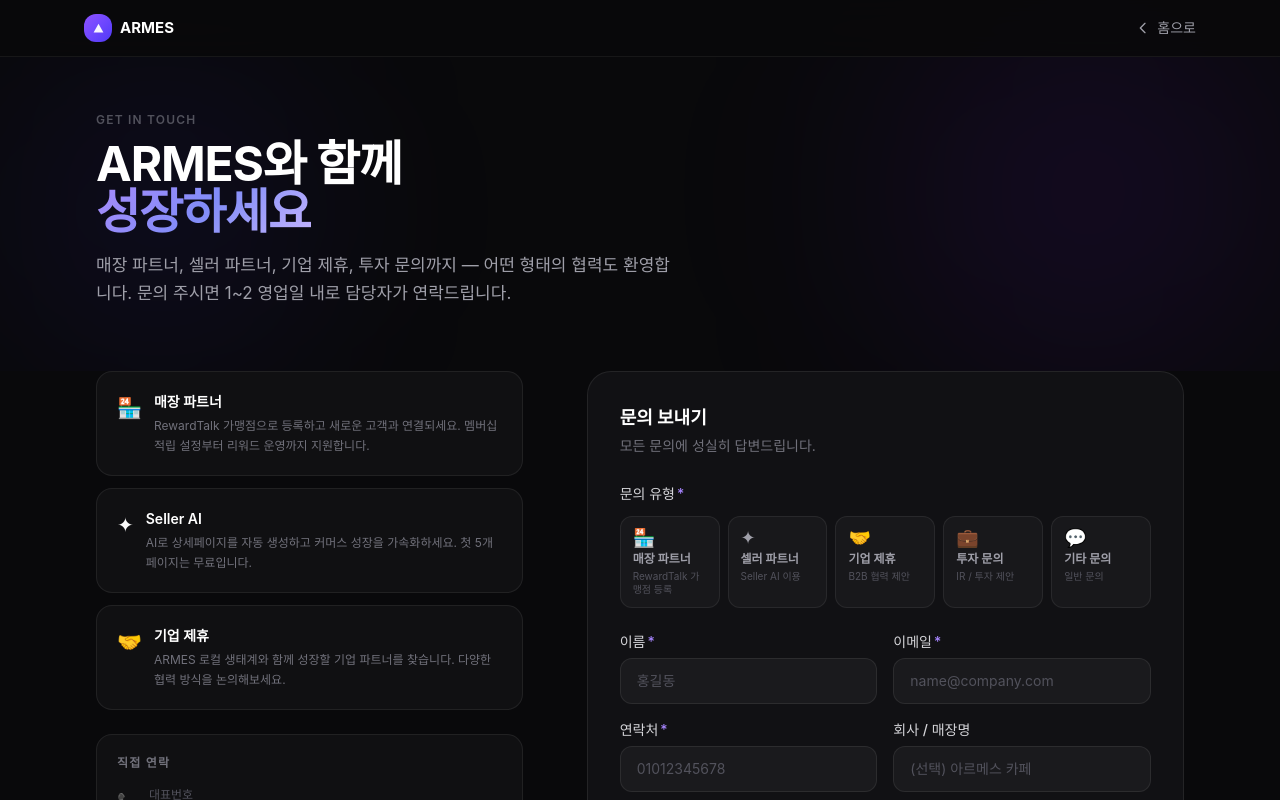
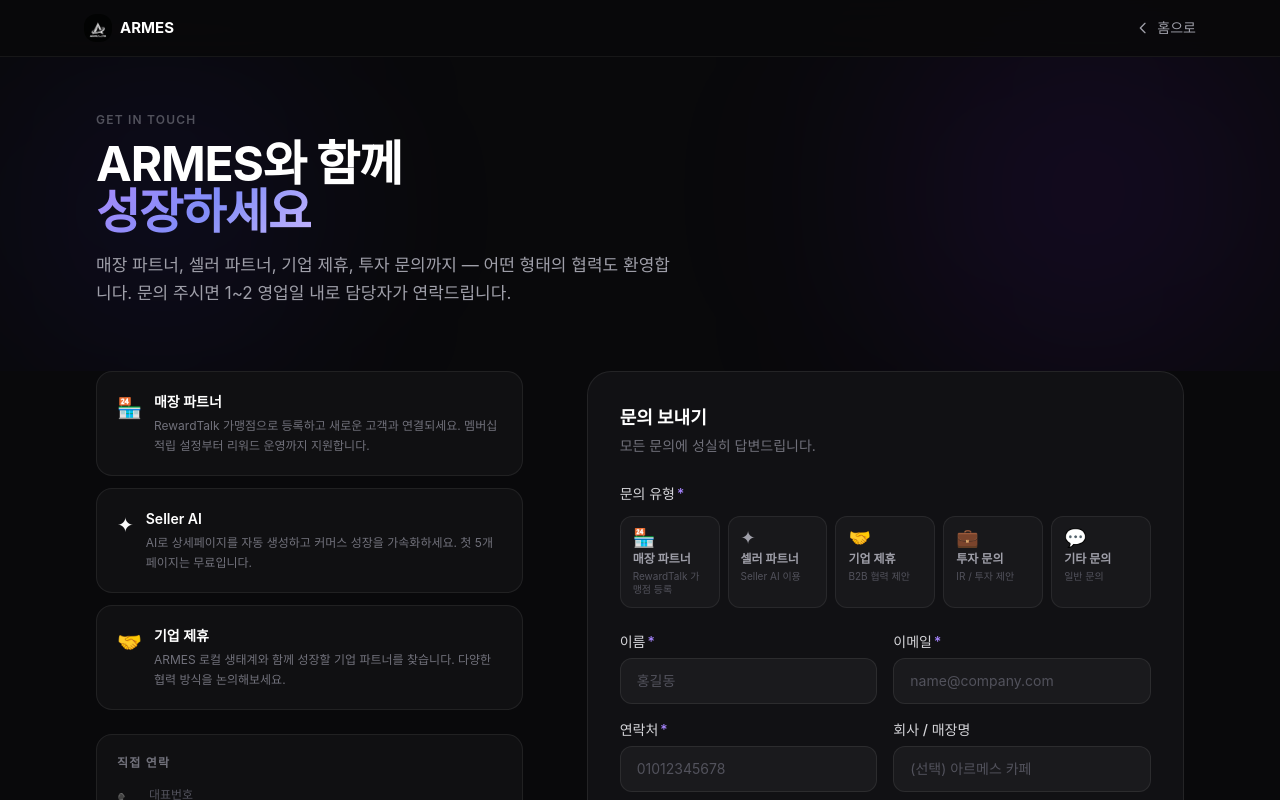
Before and after one commit to lovetoshin/armes-homepage, a Next.js app: page /contact in a window 1280 px wide. Shown: the top 800 px of the page. Built offline with nearby package versions, Linux system fonts and the light colour scheme; no server answers; a web font is replaced by a local one.

Commit message:
feat: apply ARMES CI logo mark across all pages

```diff
--- a/app/contact/page.tsx
+++ b/app/contact/page.tsx
@@ -1,6 +1,7 @@
 import type { Metadata } from "next";
 import Link from "next/link";
 import ContactForm from "@/components/forms/ContactForm";
+import ArmesMark from "@/components/ArmesMark";
 
 export const metadata: Metadata = {
   title: "파트너 문의 | ARMES",
@@ -32,11 +33,7 @@
       <div className="fixed top-0 left-0 right-0 z-50 bg-[#09090B]/90 backdrop-blur-xl border-b border-white/[0.06]">
         <div className="max-w-6xl mx-auto px-5 h-14 flex items-center justify-between">
           <Link href="/" className="flex items-center gap-2">
-            <div className="w-7 h-7 rounded-xl bg-gradient-to-br from-violet-500 to-indigo-600 flex items-center justify-center">
-              <svg width="13" height="13" viewBox="0 0 16 16" fill="none">
-                <path d="M8 2L14 13H2L8 2Z" fill="white" fillOpacity="0.95" />
-              </svg>
-            </div>
+            <ArmesMark size={28} />
             <span className="font-bold text-white text-[15px]">ARMES</span>
           </Link>
           <Link href="/" className="flex items-center gap-1.5 text-sm text-zinc-400 hover:text-white transition-colors">
--- a/app/sellerai/page.tsx
+++ b/app/sellerai/page.tsx
@@ -1,5 +1,6 @@
 import type { Metadata } from "next";
 import Link from "next/link";
+import ArmesMark from "@/components/ArmesMark";
 
 export const metadata: Metadata = {
   title: "Seller AI | ARMES — AI 이미지 자동화 도구",
@@ -101,11 +102,7 @@
       <div className="fixed top-0 left-0 right-0 z-50 bg-[#09090B]/90 backdrop-blur-xl border-b border-white/[0.06]">
         <div className="max-w-6xl mx-auto px-5 h-14 flex items-center justify-between">
           <Link href="/" className="flex items-center gap-2">
-            <div className="w-7 h-7 rounded-xl bg-gradient-to-br from-violet-500 to-indigo-600 flex items-center justify-center">
-              <svg width="13" height="13" viewBox="0 0 16 16" fill="none">
-                <path d="M8 2L14 13H2L8 2Z" fill="white" fillOpacity="0.95" />
-              </svg>
-            </div>
+            <ArmesMark size={28} />
             <span className="font-bold text-white text-[15px]">ARMES</span>
           </Link>
           <div className="flex items-center gap-3">
--- /dev/null
+++ b/components/ArmesMark.tsx
@@ -0,0 +1,33 @@
+import Image from "next/image";
+
+interface ArmesMarkProps {
+  size?: number;
+  className?: string;
+}
+
+/**
+ * ARMES CI 로고 마크 컴포넌트
+ * 흰색 배경 PNG를 filter: invert(1)로 어두운 배경에서 흰색으로 표시
+ * object-position: center top 으로 A+링 마크 부분만 크롭
+ */
+export default function ArmesMark({ size = 32, className = "" }: ArmesMarkProps) {
+  return (
+    <div
+      className={`rounded-xl overflow-hidden flex-shrink-0 ${className}`}
+      style={{ width: size, height: size }}
+    >
+      <Image
+        src="/armes-logo.png"
+        alt="ARMES"
+        width={size * 4}
+        height={size * 4}
+        className="w-full h-full object-cover"
+        style={{
+          objectPosition: "center 12%",
+          filter: "invert(1)",
+        }}
+        priority
+      />
+    </div>
+  );
+}
--- a/components/Footer.tsx
+++ b/components/Footer.tsx
@@ -1,4 +1,5 @@
 import Link from "next/link";
+import ArmesMark from "./ArmesMark";
 
 const footerNav = {
   서비스: [
@@ -43,11 +44,7 @@
           <div className="col-span-2">
             {/* Logo */}
             <div className="flex items-center gap-2.5 mb-4">
-              <div className="w-8 h-8 rounded-xl bg-gradient-to-br from-violet-500 to-indigo-600 flex items-center justify-center shadow-lg shadow-violet-500/20">
-                <svg width="16" height="16" viewBox="0 0 16 16" fill="none">
-                  <path d="M8 2L14 13H2L8 2Z" fill="white" fillOpacity="0.95" />
-                </svg>
-              </div>
+              <ArmesMark size={32} />
               <span className="font-bold text-white text-[17px] tracking-tight">ARMES</span>
             </div>
 
--- a/components/Navbar.tsx
+++ b/components/Navbar.tsx
@@ -4,6 +4,7 @@
 import { motion, AnimatePresence } from "framer-motion";
 import Link from "next/link";
 import { useContact } from "./ContactProvider";
+import ArmesMark from "./ArmesMark";
 
 const navLinks = [
   { name: "RewardTalk", href: "#experience" },
@@ -38,11 +39,7 @@
       <nav className="max-w-7xl mx-auto px-5 lg:px-8 h-16 flex items-center justify-between">
         {/* ── Logo ── */}
         <Link href="/" className="flex items-center gap-2.5 group">
-          <div className="w-8 h-8 rounded-xl bg-gradient-to-br from-violet-500 to-indigo-600 flex items-center justify-center shadow-lg shadow-violet-500/25 group-hover:shadow-violet-500/40 transition-shadow">
-            <svg width="16" height="16" viewBox="0 0 16 16" fill="none">
-              <path d="M8 2L14 13H2L8 2Z" fill="white" fillOpacity="0.95" />
-            </svg>
-          </div>
+          <ArmesMark size={32} className="group-hover:opacity-90 transition-opacity" />
           <span className="font-bold text-white text-[17px] tracking-tight">
             ARMES
           </span>
--- a/components/legal/LegalLayout.tsx
+++ b/components/legal/LegalLayout.tsx
@@ -1,4 +1,5 @@
 import Link from "next/link";
+import ArmesMark from "@/components/ArmesMark";
 
 interface LegalLayoutProps {
   title: string;
@@ -14,11 +15,7 @@
       <div className="fixed top-0 left-0 right-0 z-50 bg-[#09090B]/90 backdrop-blur-xl border-b border-white/[0.06]">
         <div className="max-w-4xl mx-auto px-5 h-14 flex items-center justify-between">
           <Link href="/" className="flex items-center gap-2 group">
-            <div className="w-7 h-7 rounded-lg bg-gradient-to-br from-violet-500 to-indigo-600 flex items-center justify-center">
-              <svg width="13" height="13" viewBox="0 0 16 16" fill="none">
-                <path d="M8 2L14 13H2L8 2Z" fill="white" fillOpacity="0.95" />
-              </svg>
-            </div>
+            <ArmesMark size={28} className="group-hover:opacity-90 transition-opacity" />
             <span className="font-bold text-white text-[15px] tracking-tight">ARMES</span>
           </Link>
 
```
Also changed, not shown: public/armes-logo.png (added).
